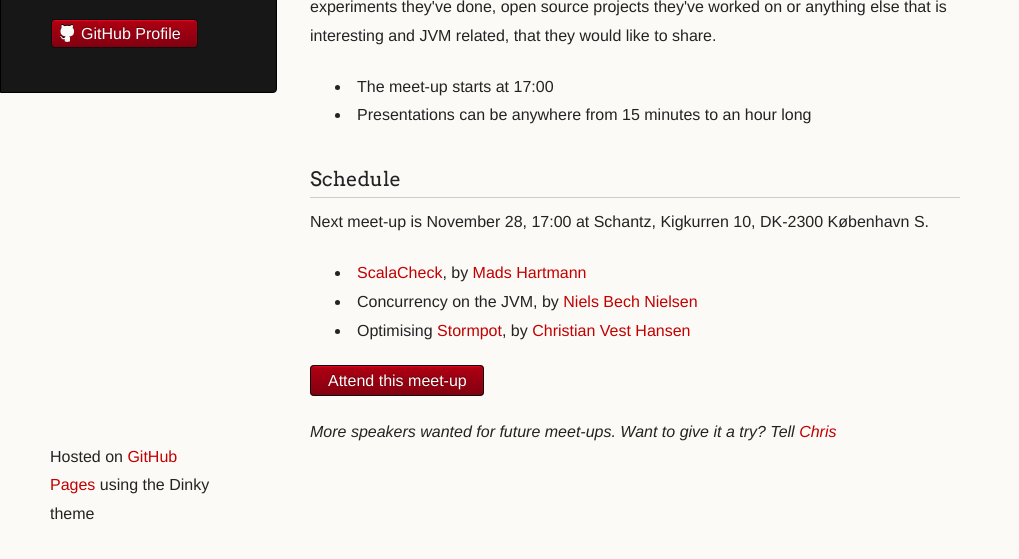
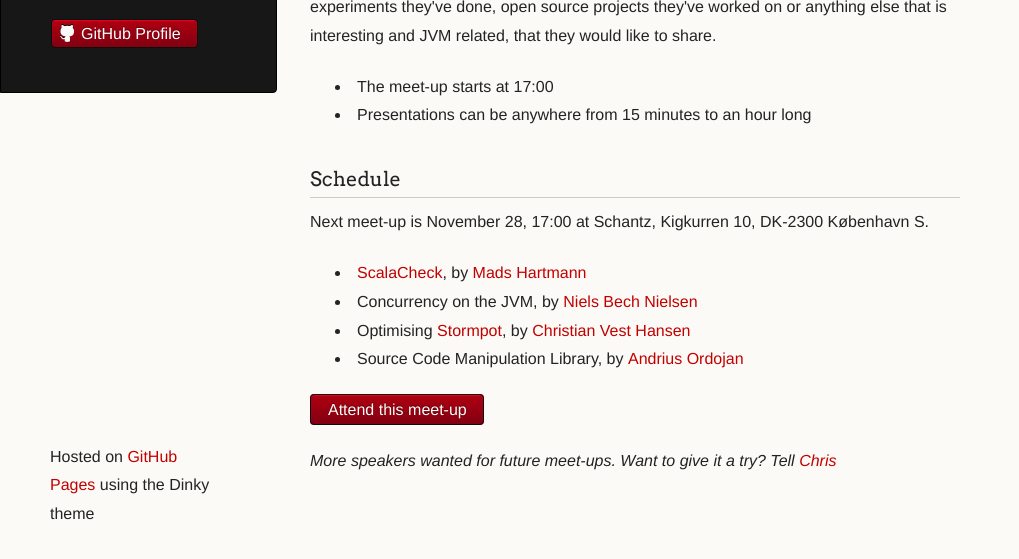
Before and after one commit to cphjig/cphjig.github.com, a plain HTML site: page index.html in a window 1280 px wide. Shown: the part 239-798 px from the top of the page, without its empty margins (0-1019 px from the left). Drawn offline with Linux system fonts and the light colour scheme.

Commit message:
add Andrius to the speaker lineup.

```diff
--- a/index.html
+++ b/index.html
@@ -50,6 +50,7 @@
 <li>Concurrency on the JVM, by <a href="https://twitter.com/nielsbech">Niels Bech Nielsen</a></li>
 <li>Optimising <a href="http://chrisvest.github.com/stormpot/">Stormpot</a>, by <a href="https://twitter.com/chvest">Christian Vest Hansen</a>
 </li>
+<li>Source Code Manipulation Library, by <a href="https://twitter.com/AndriusOrdojan">Andrius Ordojan</a></li>
 </ul>
 
 <p><a class="signup buttons" href="http://lanyrd.com/2012/cphjig-november/">Attend this meet-up</a></p>
```
